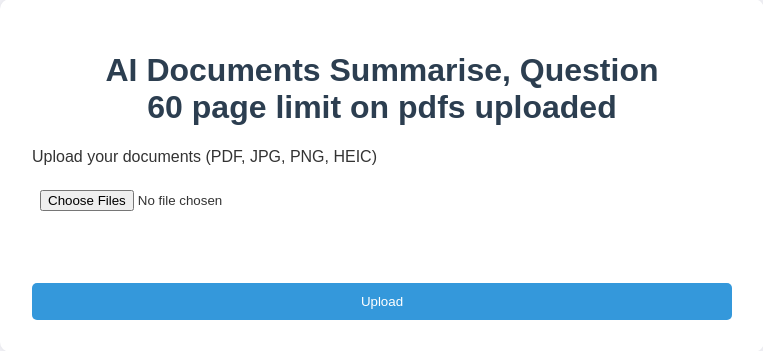
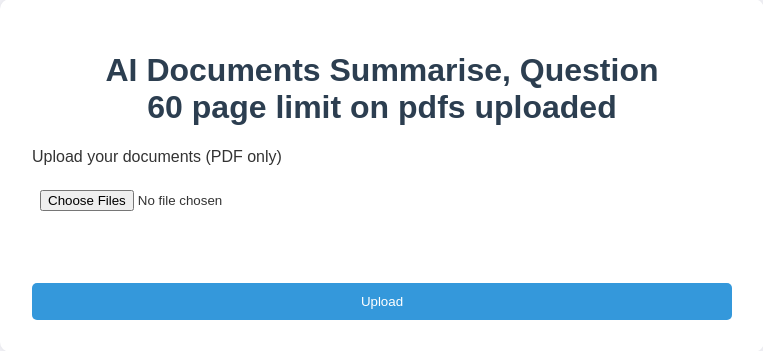
Before and after one commit to vishu1912/AI-Document-reader, a Flask app: page / in a window 1280 px wide. Shown: the part 100-451 px from the top of the page, without its empty margins (258-1021 px from the left). Run offline with Flask 3, Linux system fonts and the light colour scheme; some libraries are stand-ins or nearby versions.

Commit message:
Update index.html

```diff
--- a/templates/index.html
+++ b/templates/index.html
@@ -3,7 +3,7 @@
 <head>
   <meta charset="UTF-8">
   <meta name="viewport" content="width=device-width, initial-scale=1.0">
-  <title> AI Documents Summarise, Question Agent<br>Upto 60 page document pdf</title>
+  <title> AI Documents Summarise, Question Agent<div>Upto 60 pages of pdf allowed</div></title>
   <link rel="stylesheet" href="/static/style.css">
   <link rel="icon" href="/static/logo.png" type="image/png">
 </head>
@@ -18,7 +18,7 @@
   <div class="container" id="upload-section">
     <h1>AI Documents Summarise, Question<br>60 page limit on pdfs uploaded</h1>
     <form method="POST" enctype="multipart/form-data" onsubmit="return handleUpload(event)">
-      <label for="documents">Upload your documents (PDF, JPG, PNG, HEIC)</label>
+      <label for="documents">Upload your documents (PDF only)</label>
       <input type="file" name="documents" id="documents" multiple required onchange="updateFileCount()">
       <p id="file-count"></p>
       <button type="submit">Upload</button>
```
